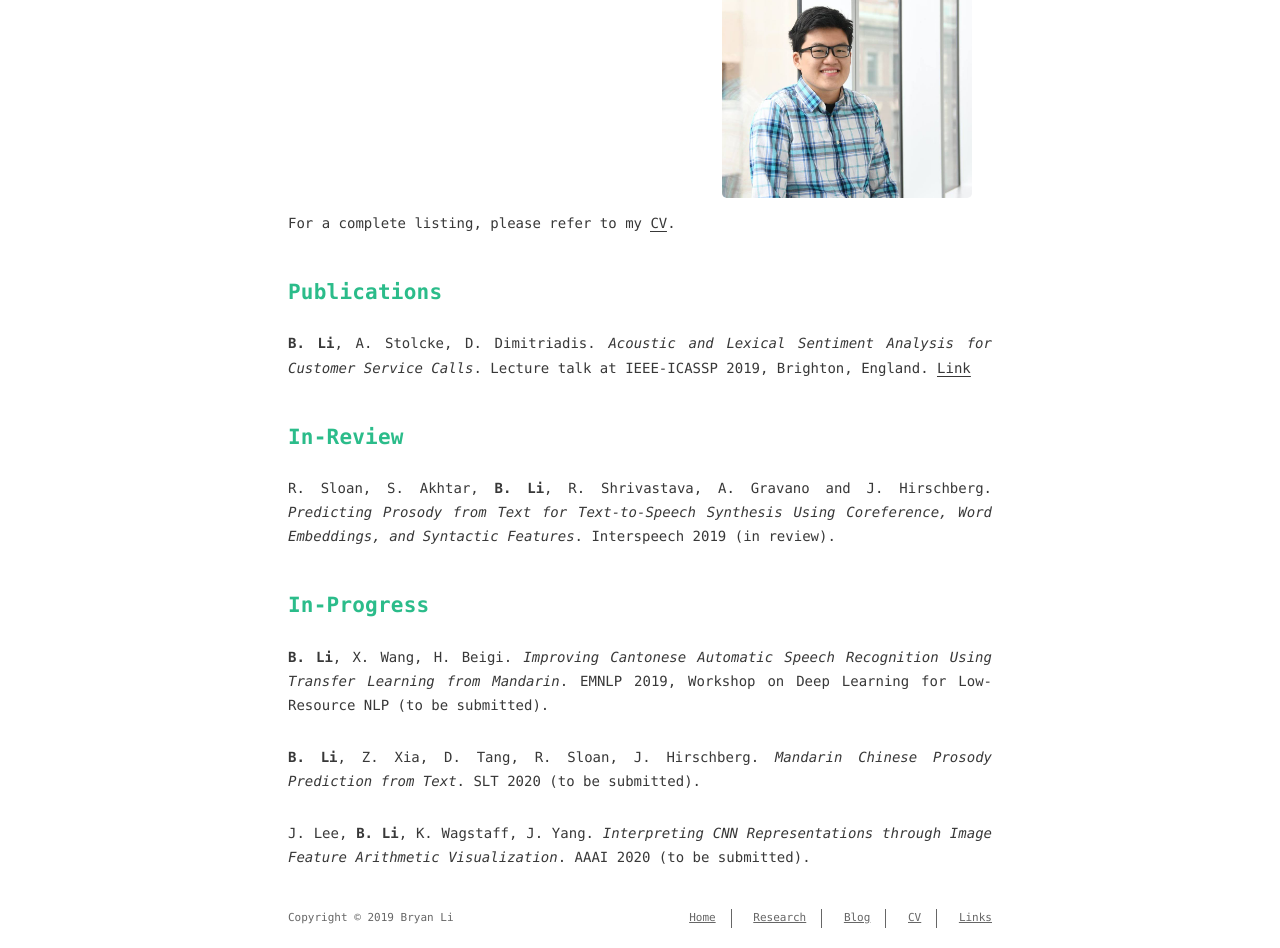
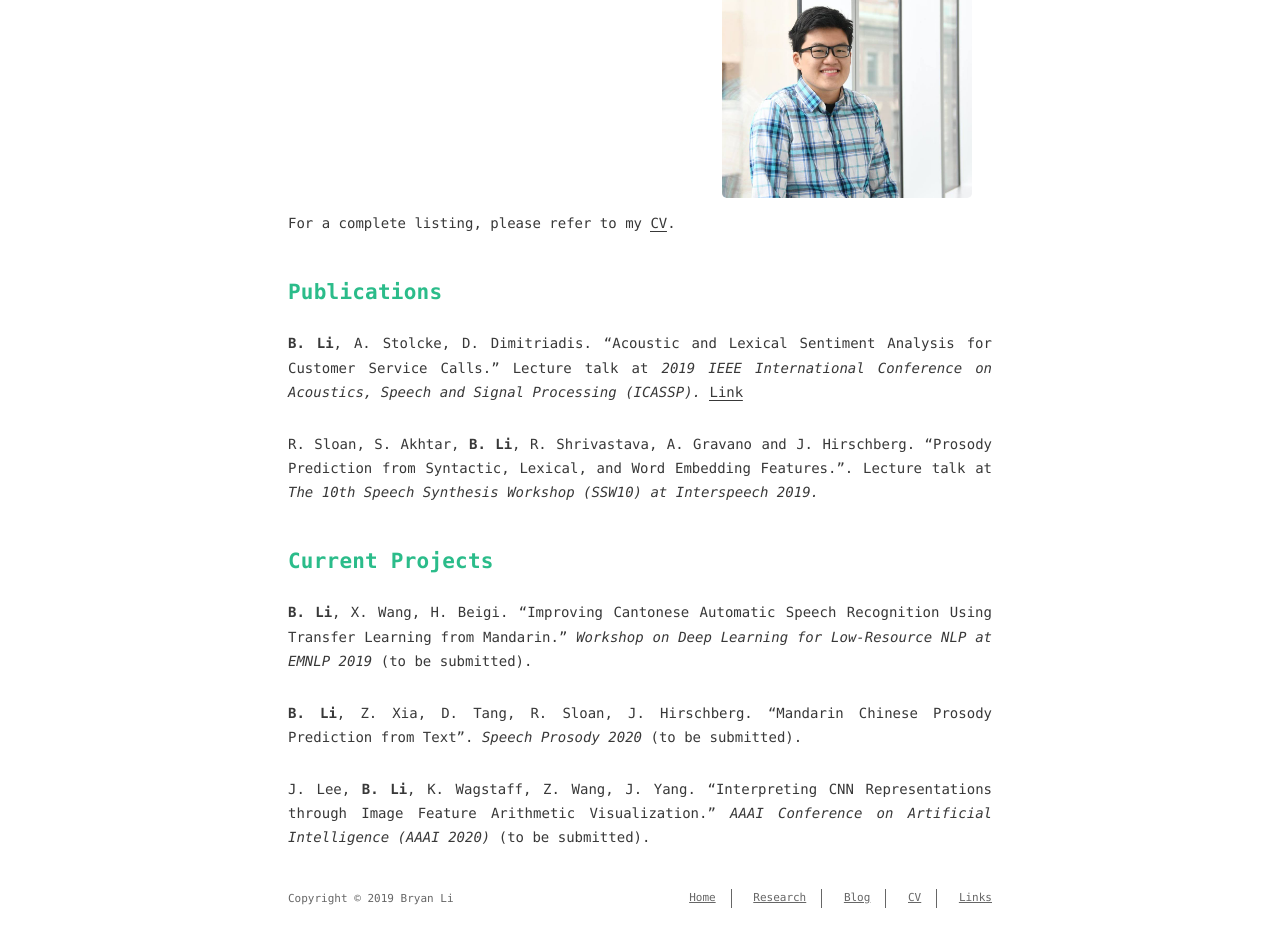
Before and after one commit to zchopra/zchopra.github.io, a plain HTML site: page research/index.html in a window 1280 px wide. Shown: the part 118-1066 px from the top of the page. Drawn offline with Linux system fonts and the light colour scheme.

Commit message:
Site updated: 2019-07-03 22:28:40

```diff
--- a/research/index.html
+++ b/research/index.html
@@ -6,17 +6,17 @@
     <meta http-equiv="X-UA-Compatible" content="IE=edge">
     <meta name="HandheldFriendly" content="True">
     <meta name="viewport" content="width=device-width, initial-scale=1, maximum-scale=1">
-    <meta name="description" content="For a complete listing, please refer to my CV. PublicationsB. Li, A. Stolcke, D. Dimitriadis. Acoustic and Lexical Sentiment Analysis for Customer Service Calls. Lecture talk at IEEE-ICASSP 2019, Brig">
+    <meta name="description" content="For a complete listing, please refer to my CV. PublicationsB. Li, A. Stolcke, D. Dimitriadis. “Acoustic and Lexical Sentiment Analysis for Customer Service Calls.” Lecture talk at 2019 IEEE Internatio">
 <meta property="og:type" content="website">
 <meta property="og:title" content="research">
 <meta property="og:url" content="https://manestay.github.io/research/index.html">
 <meta property="og:site_name" content="Bryan Li">
-<meta property="og:description" content="For a complete listing, please refer to my CV. PublicationsB. Li, A. Stolcke, D. Dimitriadis. Acoustic and Lexical Sentiment Analysis for Customer Service Calls. Lecture talk at IEEE-ICASSP 2019, Brig">
+<meta property="og:description" content="For a complete listing, please refer to my CV. PublicationsB. Li, A. Stolcke, D. Dimitriadis. “Acoustic and Lexical Sentiment Analysis for Customer Service Calls.” Lecture talk at 2019 IEEE Internatio">
 <meta property="og:locale" content="default">
-<meta property="og:updated_time" content="2019-06-19T03:27:36.477Z">
+<meta property="og:updated_time" content="2019-07-04T03:28:00.103Z">
 <meta name="twitter:card" content="summary">
 <meta name="twitter:title" content="research">
-<meta name="twitter:description" content="For a complete listing, please refer to my CV. PublicationsB. Li, A. Stolcke, D. Dimitriadis. Acoustic and Lexical Sentiment Analysis for Customer Service Calls. Lecture talk at IEEE-ICASSP 2019, Brig">
+<meta name="twitter:description" content="For a complete listing, please refer to my CV. PublicationsB. Li, A. Stolcke, D. Dimitriadis. “Acoustic and Lexical Sentiment Analysis for Customer Service Calls.” Lecture talk at 2019 IEEE Internatio">
 
 
     <!-- title -->
@@ -74,11 +74,11 @@
   <div class="content" itemprop="articleBody">
 
           <p>For a complete listing, please refer to my <a href="https://www.dropbox.com/s/aq0la5lkp3yqma7/li_bryan_CV.pdf?raw=1" target="_blank" rel="noopener">CV</a>.</p>
-<h1 id="Publications"><a href="#Publications" class="headerlink" title="Publications"></a>Publications</h1><p><strong>B. Li</strong>, A. Stolcke, D. Dimitriadis. <em>Acoustic and Lexical Sentiment Analysis for Customer Service Calls</em>. Lecture talk at IEEE-ICASSP 2019, Brighton, England. <a href="https://www.microsoft.com/en-us/research/publication/acoustic-and-lexical-sentiment-analysis-for-customer-service-calls/" target="_blank" rel="noopener">Link</a></p>
-<h1 id="In-Review"><a href="#In-Review" class="headerlink" title="In-Review"></a>In-Review</h1><p>R. Sloan, S. Akhtar, <strong>B. Li</strong>, R. Shrivastava, A. Gravano and J. Hirschberg. <em>Predicting Prosody from Text for Text-to-Speech Synthesis Using Coreference, Word Embeddings, and Syntactic Features</em>. Interspeech 2019 (in review).</p>
-<h1 id="In-Progress"><a href="#In-Progress" class="headerlink" title="In-Progress"></a>In-Progress</h1><p><strong>B. Li</strong>, X. Wang, H. Beigi. <em>Improving Cantonese Automatic Speech Recognition Using Transfer Learning from Mandarin</em>. EMNLP  2019,  Workshop  on  Deep  Learning  for Low-Resource NLP (to be submitted).</p>
-<p><strong>B. Li</strong>, Z. Xia, D. Tang, R. Sloan, J. Hirschberg. <em>Mandarin Chinese Prosody Prediction from Text</em>. SLT 2020 (to be submitted).</p>
-<p>J. Lee, <strong>B. Li</strong>, K. Wagstaff, J. Yang. <em>Interpreting CNN Representations through Image Feature Arithmetic Visualization</em>.  AAAI 2020 (to be submitted).</p>
+<h1 id="Publications"><a href="#Publications" class="headerlink" title="Publications"></a>Publications</h1><p><strong>B. Li</strong>, A. Stolcke, D. Dimitriadis. “Acoustic and Lexical Sentiment Analysis for Customer Service Calls.” Lecture talk at <em>2019 IEEE International Conference on Acoustics, Speech and Signal Processing (ICASSP).</em> <a href="https://www.microsoft.com/en-us/research/publication/acoustic-and-lexical-sentiment-analysis-for-customer-service-calls/" target="_blank" rel="noopener">Link</a></p>
+<p>R. Sloan, S. Akhtar, <strong>B. Li</strong>, R. Shrivastava, A. Gravano and J. Hirschberg. “Prosody Prediction from Syntactic, Lexical, and Word Embedding Features.”. Lecture talk at <em>The 10th Speech Synthesis Workshop (SSW10) at Interspeech 2019.</em></p>
+<h1 id="Current-Projects"><a href="#Current-Projects" class="headerlink" title="Current Projects"></a>Current Projects</h1><p><strong>B. Li</strong>, X. Wang, H. Beigi. “Improving Cantonese Automatic Speech Recognition Using Transfer Learning from Mandarin.” <em>Workshop on Deep Learning for Low-Resource NLP at EMNLP 2019</em> (to be submitted).</p>
+<p><strong>B. Li</strong>, Z. Xia, D. Tang, R. Sloan, J. Hirschberg. “Mandarin Chinese Prosody Prediction from Text”. <em>Speech Prosody 2020</em> (to be submitted).</p>
+<p>J. Lee, <strong>B. Li</strong>, K. Wagstaff, Z. Wang, J. Yang. “Interpreting CNN Representations through Image Feature Arithmetic Visualization.”  <em>AAAI Conference on Artificial Intelligence (AAAI 2020)</em> (to be submitted).</p>
 
 
   </div>
```
Also changed, not shown: index.html (+2 -2 lines).
